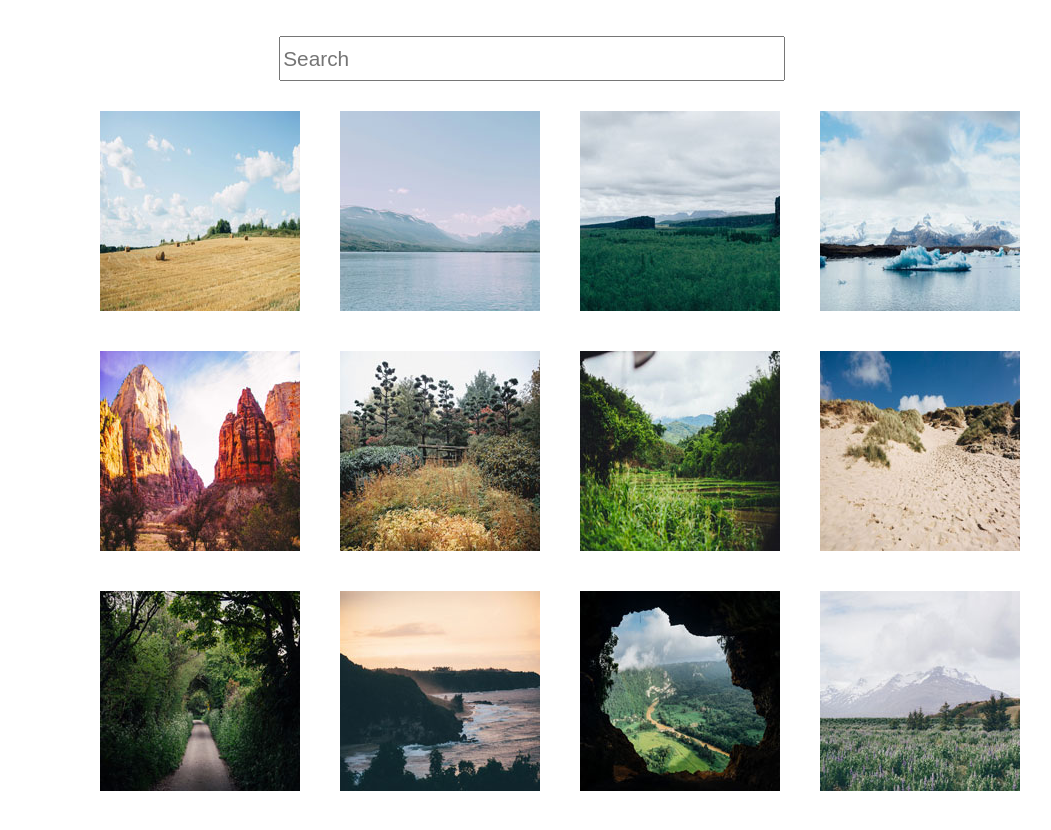
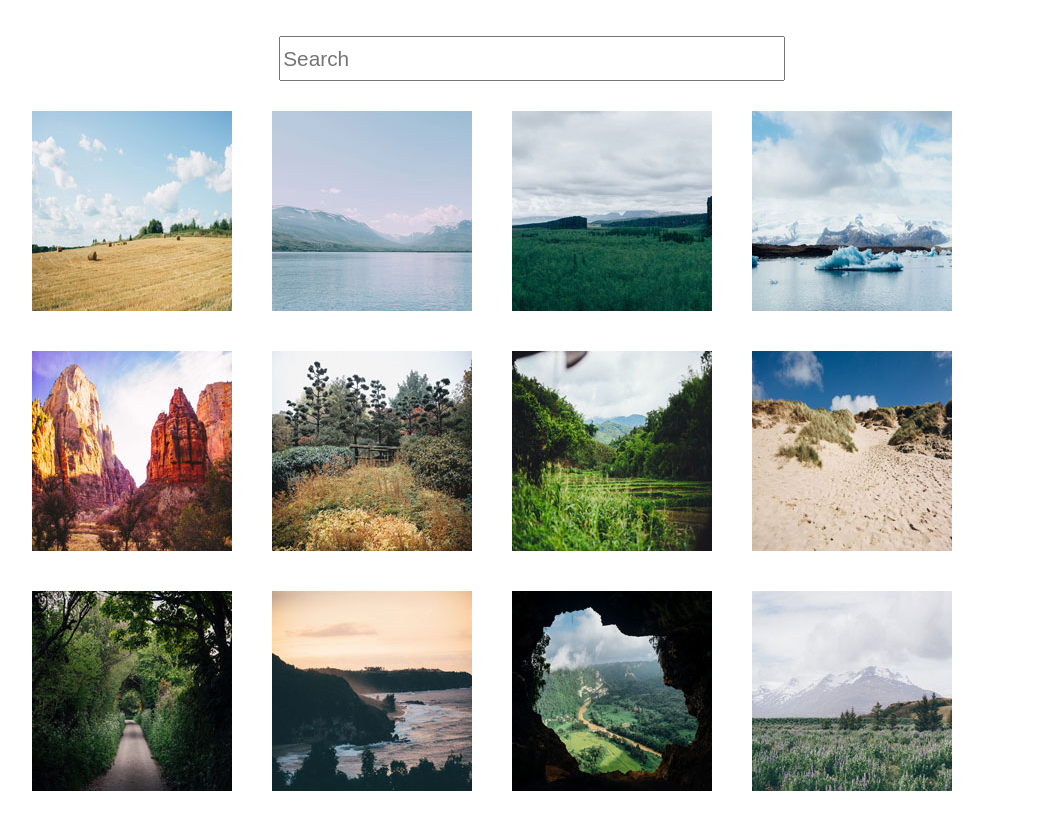
Before and after one commit to masakazu61/TTH-FEWD-TechDegree-Project-5, a plain HTML site: page index.html in a window 1280 px wide. Shown: the whole page, without its empty margins (108-1159 px from the left). Drawn offline with Linux system fonts and the light colour scheme.

Commit message:
Update styles.css

```diff
--- a/css/styles.css
+++ b/css/styles.css
@@ -13,9 +13,9 @@
 
 .gallery {
   display: grid;
-  max-width: 100%;
+  width: 1000px;
   grid-template-columns: repeat(4, 225px);
   grid-template-rows: repeat(3, 225px);
   grid-gap: 15px;
-  margin-left: 200px;
+  margin: 0 auto;
 }
```
